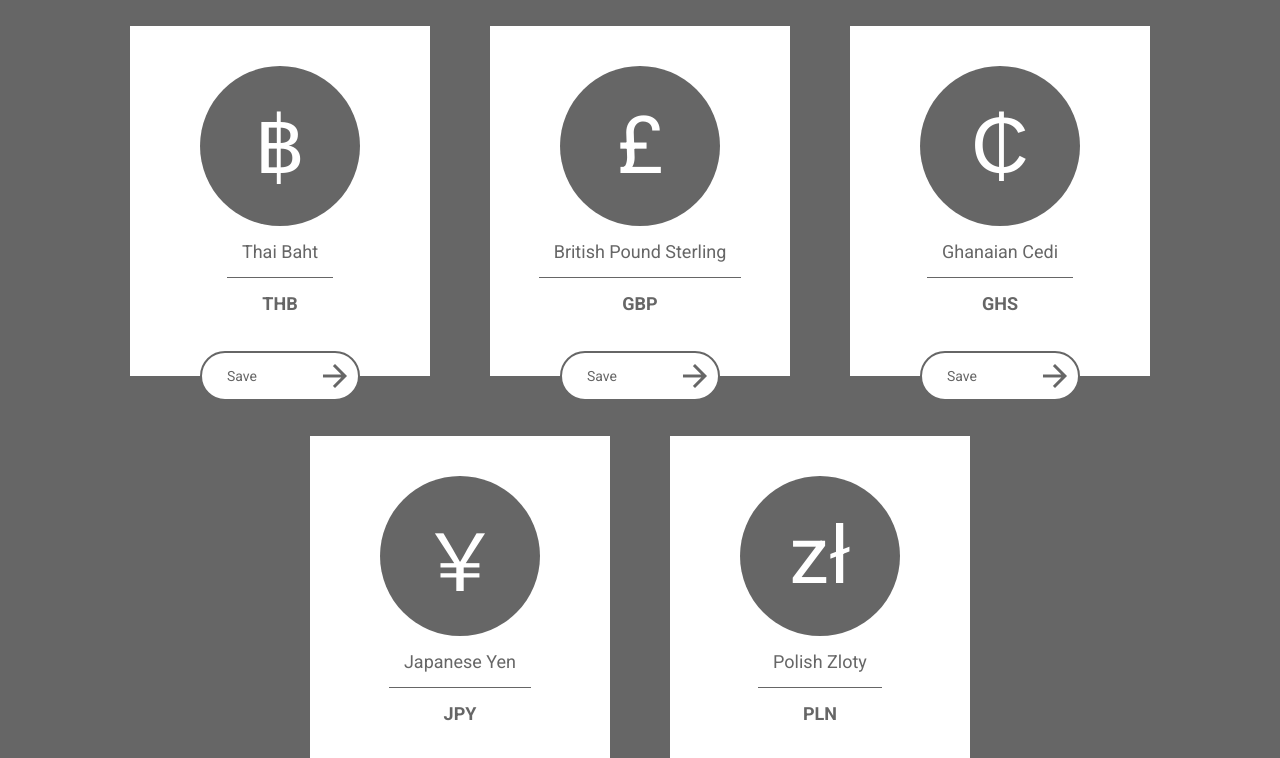
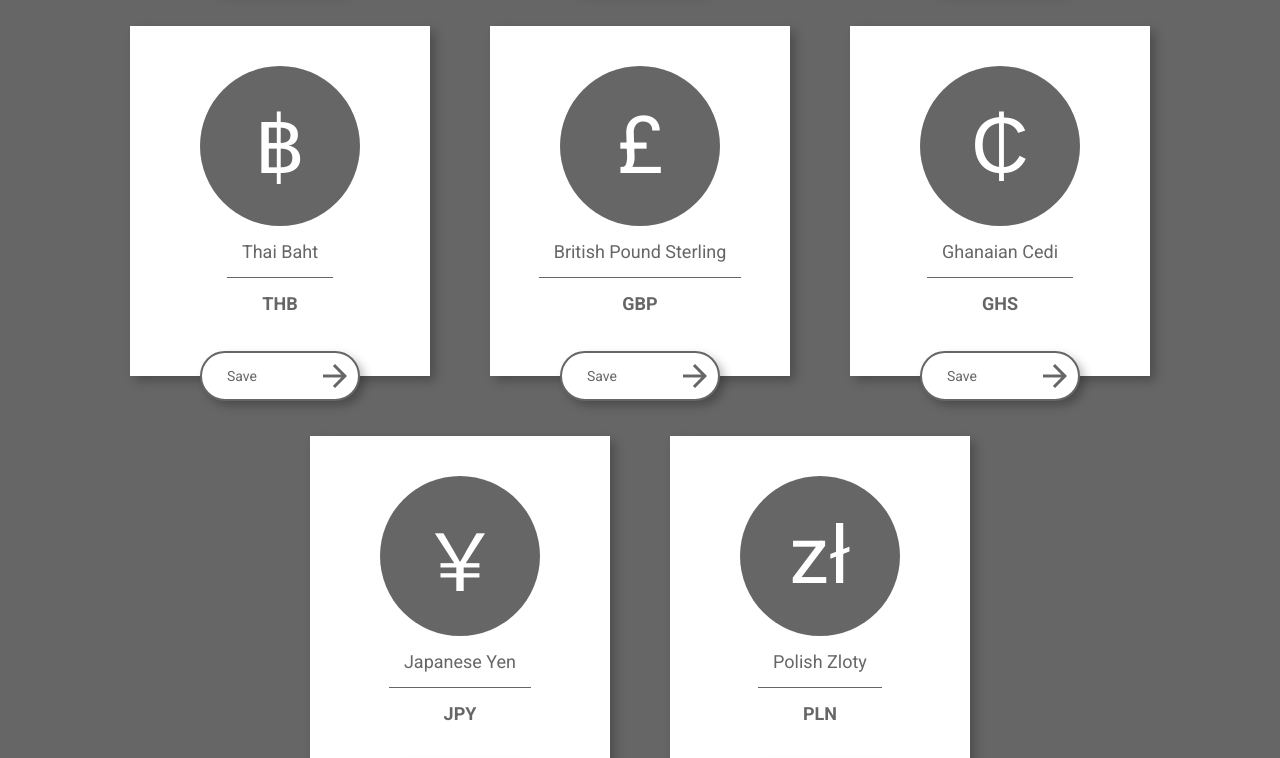
Before and after one commit to klikknpro/ui-final-state-money, a plain HTML site: page index.html in a window 1280 px wide. Shown: the part 544-1302 px from the top of the page. Drawn offline with Linux system fonts and the light colour scheme.

Commit message:
add shadows

```diff
--- a/style.css
+++ b/style.css
@@ -81,6 +81,8 @@ nav {
   align-items: center;
 
   background-color: var(--clr-light);
+
+  box-shadow: 0 5px 10px rgba(0, 0, 0, 0.25);
 }
 
 .logo-icon {
@@ -127,6 +129,8 @@ article {
   align-items: center;
 
   background-color: var(--clr-light);
+
+  box-shadow: 5px 5px 10px rgba(0, 0, 0, 0.25);
 
   color: var(--clr-dark);
 }
@@ -178,6 +182,8 @@ article button {
   border-radius: 25px;
   border: 2px solid var(--clr-dark);
 
+  box-shadow: 5px 5px 10px rgba(0, 0, 0, 0.25);
+
   font-size: 14px;
 }
 
```
